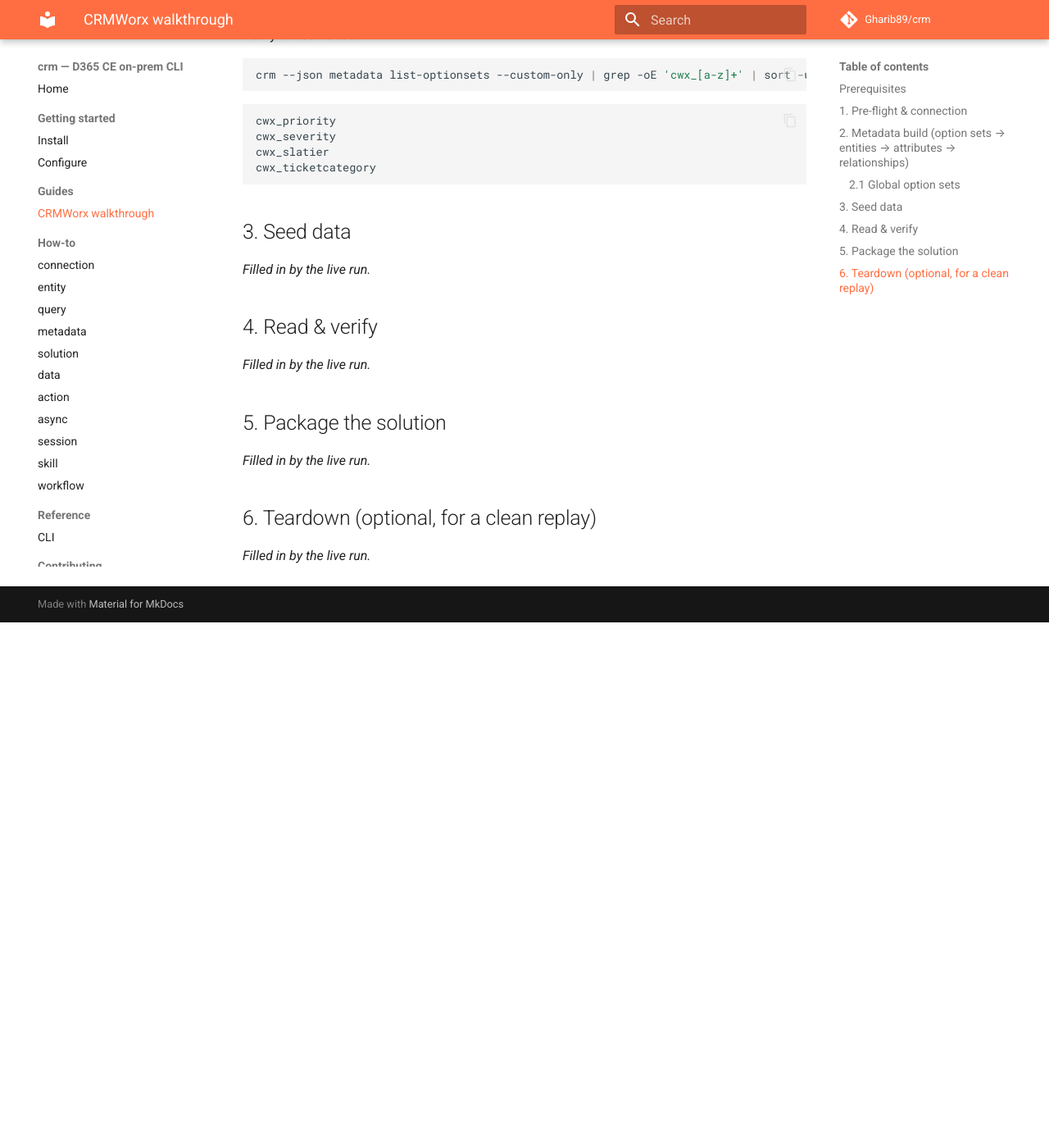
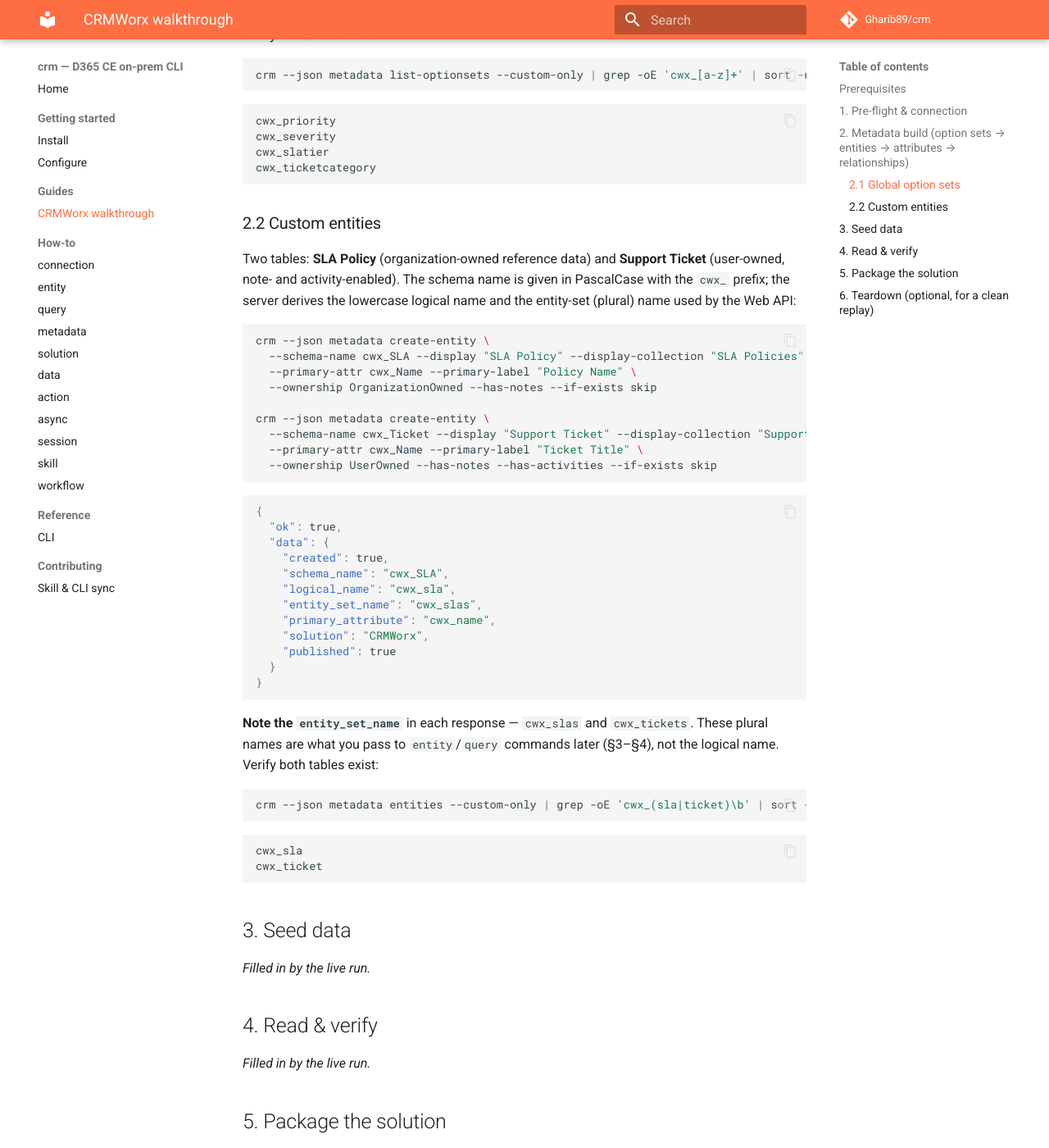
Before and after one commit to Gharib89/crm, an MkDocs documentation site: the page built from docs/guides/crmworx-walkthrough.md, in a window 1280 px wide and 1400 px high, scrolled down 3188 px. Shown: the whole window at 82% size. Built offline with MkDocs 1.6.1 and Material for MkDocs 9.7.7, drawn with Linux system fonts in a browser that asks for light colours; comment, search, counter and statistics services are not loaded; before the commit the page ends 3947 px from its top, so only the background shows below that.

Commit message:
docs(crmworx): transcribe entity creation
Co-Authored-By: Claude Opus 4.8 (1M context) <noreply@anthropic.com>

````diff
--- a/docs/guides/crmworx-walkthrough.md
+++ b/docs/guides/crmworx-walkthrough.md
@@ -166,6 +166,53 @@ cwx_slatier
 cwx_ticketcategory
 ```
 
+### 2.2 Custom entities
+
+Two tables: **SLA Policy** (organization-owned reference data) and **Support Ticket**
+(user-owned, note- and activity-enabled). The schema name is given in PascalCase with
+the `cwx_` prefix; the server derives the lowercase logical name and the entity-set
+(plural) name used by the Web API:
+
+```bash
+crm --json metadata create-entity \
+  --schema-name cwx_SLA --display "SLA Policy" --display-collection "SLA Policies" \
+  --primary-attr cwx_Name --primary-label "Policy Name" \
+  --ownership OrganizationOwned --has-notes --if-exists skip
+
+crm --json metadata create-entity \
+  --schema-name cwx_Ticket --display "Support Ticket" --display-collection "Support Tickets" \
+  --primary-attr cwx_Name --primary-label "Ticket Title" \
+  --ownership UserOwned --has-notes --has-activities --if-exists skip
+```
+
+```json
+{
+  "ok": true,
+  "data": {
+    "created": true,
+    "schema_name": "cwx_SLA",
+    "logical_name": "cwx_sla",
+    "entity_set_name": "cwx_slas",
+    "primary_attribute": "cwx_name",
+    "solution": "CRMWorx",
+    "published": true
+  }
+}
+```
+
+**Note the `entity_set_name`** in each response — `cwx_slas` and `cwx_tickets`. These
+plural names are what you pass to `entity`/`query` commands later (§3–§4), not the
+logical name. Verify both tables exist:
+
+```bash
+crm --json metadata entities --custom-only | grep -oE 'cwx_(sla|ticket)\b' | sort -u
+```
+
+```text
+cwx_sla
+cwx_ticket
+```
+
 ## 3. Seed data
 
 _Filled in by the live run._
````
